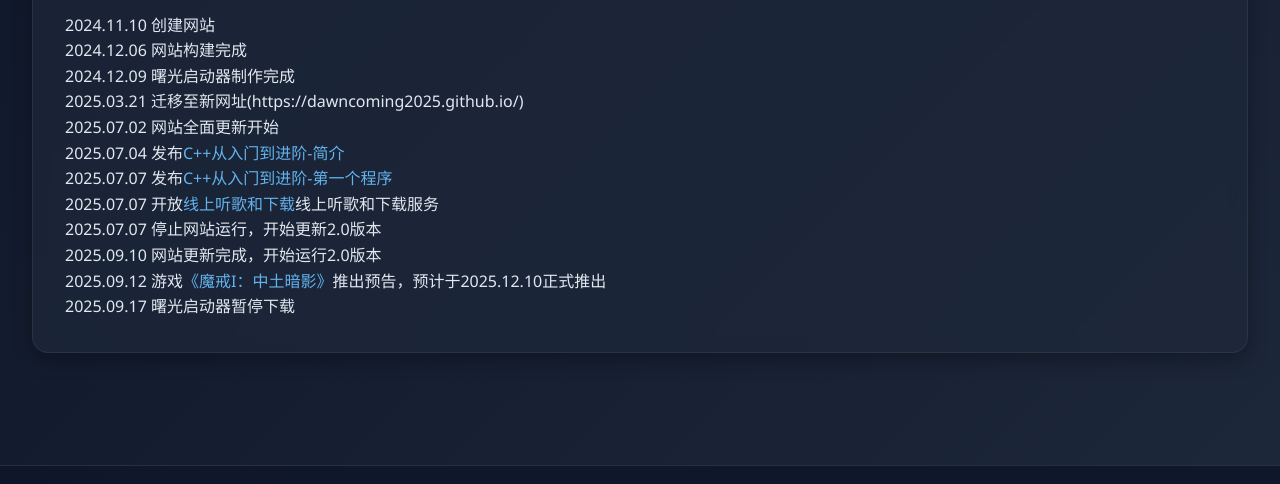
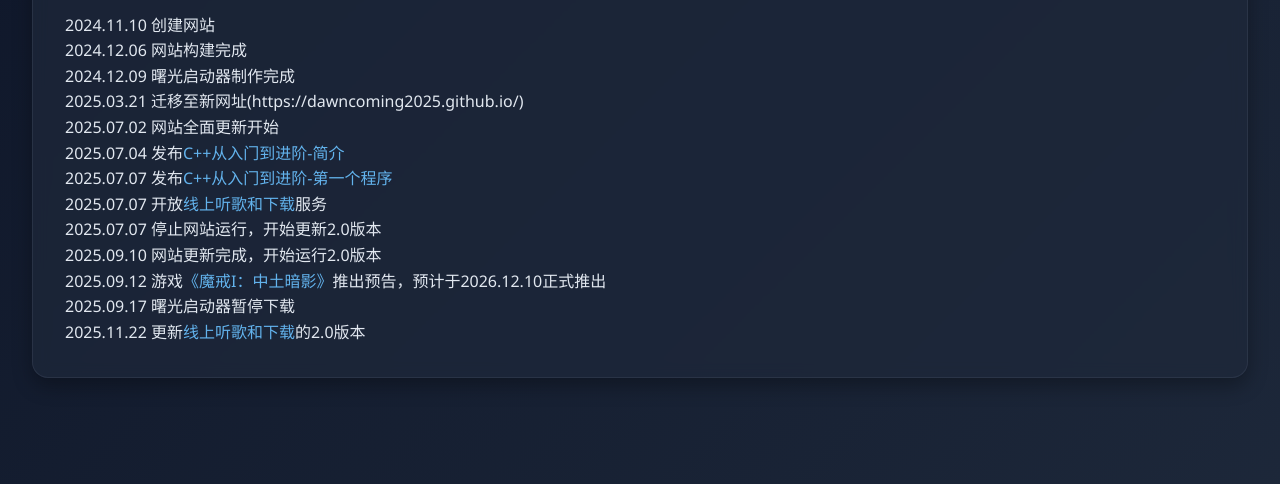
Before and after one commit to dawncoming2025/help, a plain HTML site: page update.html in a window 1280 px wide. Shown: the part 205-689 px from the top of the page. Drawn offline with Linux system fonts and the light colour scheme.

Commit message:
Add files via upload

```diff
--- a/update.html
+++ b/update.html
@@ -473,15 +473,17 @@
             <br>
             2025.07.07 发布<a href="https://dawncoming2025.github.io/blog/BL0002">C++从入门到进阶-第一个程序</a>
             <br>
-            2025.07.07 开放<a href="https://dawncoming2025.github.io/music/">线上听歌和下载</a>线上听歌和下载服务
+            2025.07.07 开放<a href="https://dawncoming2025.github.io/music/">线上听歌和下载</a>服务
             <br>
             2025.07.07 停止网站运行，开始更新2.0版本
             <br>
             2025.09.10 网站更新完成，开始运行2.0版本
             <br>
-            2025.09.12 游戏<a href="https://dawncoming2025.github.io/TLOTR/">《魔戒I：中土暗影》</a>推出预告，预计于2025.12.10正式推出
+            2025.09.12 游戏<a href="https://dawncoming2025.github.io/TLOTR/">《魔戒I：中土暗影》</a>推出预告，预计于2026.12.10正式推出
             <br>
             2025.09.17 曙光启动器暂停下载
+            <br>
+            2025.11.22 更新<a href="https://dawncoming2025.github.io/music/">线上听歌和下载</a>的2.0版本
         </div>
     </main>
 
```
